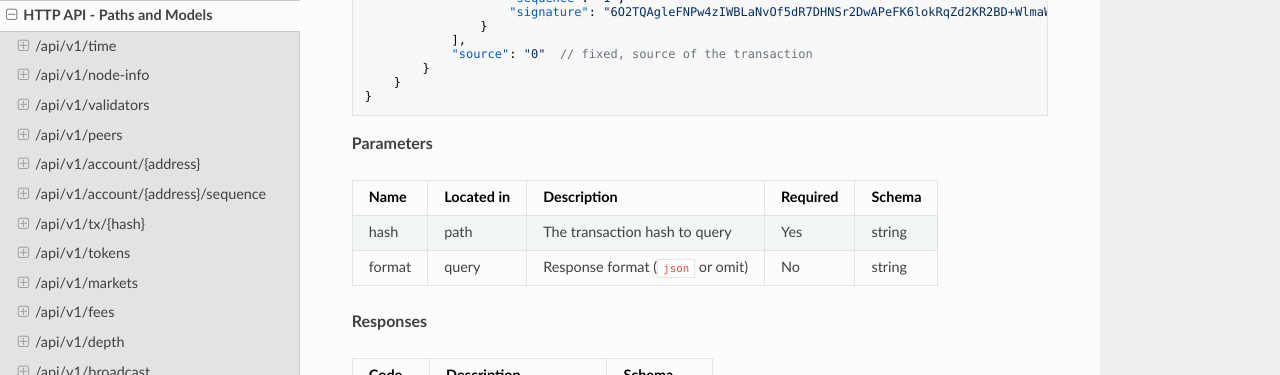
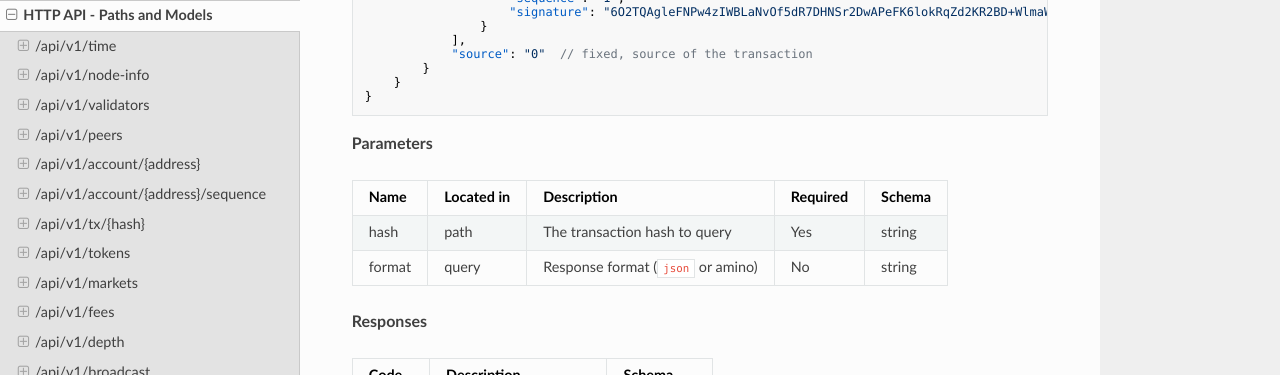
Before and after one commit to yash-sharma1/docs-site, an MkDocs documentation site: the page built from docs/api-reference/dex-api/paths.md, in a window 1280 px wide and 900 px high, scrolled down 5651 px. Shown: the top 375 px of the window. Built offline with MkDocs 1.6.1, drawn with Linux system fonts in a browser that asks for light colours; nearby versions of some CDN libraries.

Commit message:
Edit FFormat type (#99)
* edit type

* edit type

```diff
--- a/docs/api-reference/dex-api/paths.md
+++ b/docs/api-reference/dex-api/paths.md
@@ -240,7 +240,7 @@ Below is an example response of a send transaction when `?format=json` is used.
 | Name | Located in | Description | Required | Schema |
 | ---- | ---------- | ----------- | -------- | ---- |
 | hash | path | The transaction hash to query | Yes | string |
-| format | query | Response format (`json` or omit) | No | string |
+| format | query | Response format (`json` or amino) | No | string |
 
 **Responses**
 
--- a/swagger.yml
+++ b/swagger.yml
@@ -346,7 +346,7 @@ paths:
       -
         name: format
         in: query
-        description: 'Response format (`json` or omit)'
+        description: 'Response format (`json` or amino)'
         required: false
         type: string
       responses:
```
